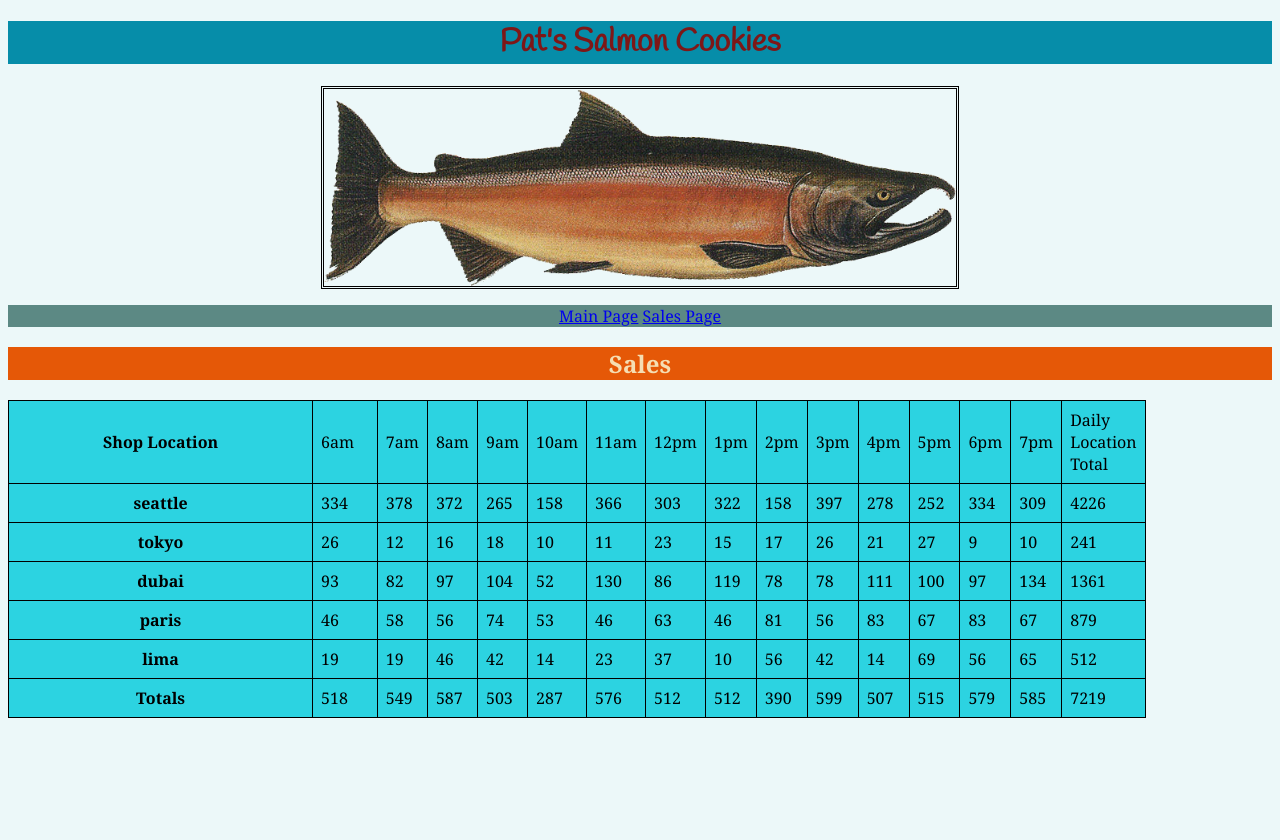
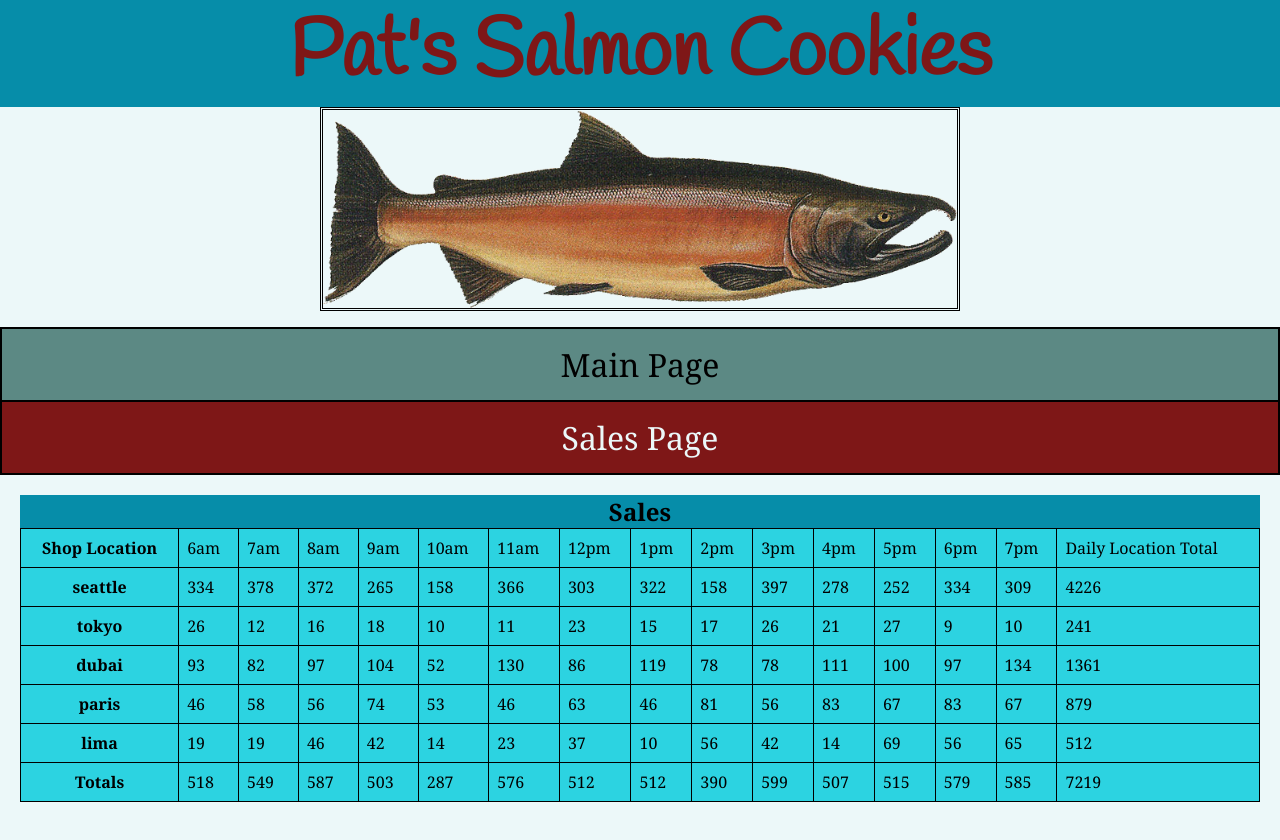
Before and after one commit to QualityMermaid/cookie-stand, a plain HTML site: page sales.html in a window 1280 px wide. Drawn offline with Linux system fonts and the light colour scheme.

Commit message:
added more css

```diff
--- a/sales.html
+++ b/sales.html
@@ -18,12 +18,18 @@
         <img class="logo" src="images/pat-salmon.png" alt="pat's salmon cookies logo">
 
         <nav>
-            <a href="index.html"> Main Page</a>
-            <a class="active" href="sales.html"> Sales Page</a>
+            <ul>
+                <li>
+                    <a href="index.html"> Main Page</a>
+                </li>
+                <li>
+                    <a class="active" href="sales.html"> Sales Page</a>
+                </li>
+
+            </ul>
         </nav>
     </header>
     <main>
-        <h2>Sales</h2>
         <div id="container">
 
         </div>
--- a/salesNew.js
+++ b/salesNew.js
@@ -7,6 +7,11 @@ const totalCookiesSoldWorldWide = 0
 const openHours = ["6am","7am","8am","9am","10am","11am","12pm","1pm","2pm","3pm","4pm","5pm","6pm","7pm"]
 
 const container = document.getElementById("container")
+
+const h2 = document.createElement("h2");
+h2.textContent = "Sales"
+container.appendChild(h2);
+
 const article = document.createElement("article");
 container.appendChild(article);
 
@@ -50,7 +55,7 @@ function Store(storeName, minCust, maxCust, avgCookiePerCust){
 
 Store.prototype.calcCustomersEachHour = function(){
     for(let i=0; i < openHours.length; i++){
-        this.custPerHour.push(randomCust(this.minCust,this.maxCust))
+        this.custPerHour.push(randomCust(this.minCust,this.maxCust));
     }
 }
 
@@ -58,7 +63,7 @@ Store.prototype.calcCookiesEachHour = function(){
     for (let i = 0; i < openHours.length; i++){
         const oneHour = Math.ceil(this.custPerHour[i] * this.avgCookiePerCust);
         this.cookiesPerHour.push(oneHour);
-        this.totalCookiesSold += oneHour
+        this.totalCookiesSold += oneHour;
     }
 }
 
--- a/styles.css
+++ b/styles.css
@@ -1,13 +1,42 @@
 /* colour pallet idea https://colorhunt.co/palette/ecf8f9068da97e1717e55807 */
 /* #5C8984 dark green*/
+
+*{
+    font-family: Georgia, 'Times New Roman', Times, serif;
+    margin: 0;
+    padding: 0;
+    box-sizing: border-box;
+}
 
 .sale-data{
     font-family: Arial, Helvetica, sans-serif;
 }
 
-*{
-    font-family: Georgia, 'Times New Roman', Times, serif;
+ul{
+    list-style-type: none;
+    margin: 0;
+    padding: 0;
+    overflow: hidden;
+    background-color: #5C8984;
+    border: 1px solid black;
+    font-family: cursive;
+    font-size: 2rem;
+
 }
+
+li{
+    text-align: center;
+    border: 1px solid black;
+}
+
+li a {
+    display: block;
+    color: black;
+    text-align: center;
+    padding: 14px 16px;
+    text-decoration: none;
+}
+
 
 body{
     background-color: #ECF8F9;
@@ -23,19 +52,17 @@ h1{
     color: #7E1717 ;
     font-family: 'Handlee', cursive;
     text-align: center;
+    font-size: 5rem;
 }
 
 h2{
-    background-color: #E55807;
-    color: wheat;
+    background-color: #068DA9;
+    color: black;
     text-align: center;
+
 
 }
 
-nav{
-    background-color: #5C8984;
-    text-align: center;
-}
 
 .logo{
     display: block;
@@ -52,13 +79,14 @@ nav{
 table,
 th,
 td {
+
     border: 1px solid black;
     border-collapse: collapse;
     background-color: #2CD3E1;
     margin-bottom: 6rem;
     height: auto;
-    width: 90%;
-    overflow-x: auto;
+
+
 }
 
 
@@ -68,7 +96,27 @@ td {
 
 }
 
+table{
+
+    width: 100%;
+    /* overflow-x: auto; */
+}
+
 article{
-    width: 100%;
     overflow-x: auto;
+
 }
+
+
+a:hover{
+    background-color: #FF6000;
+}
+
+.active{
+    background-color: #7E1717;
+    color: #ECF8F9;
+}
+
+#container{
+    padding: 20px;
+}
```
Also changed, not shown: index.html (+9 -2 lines).
